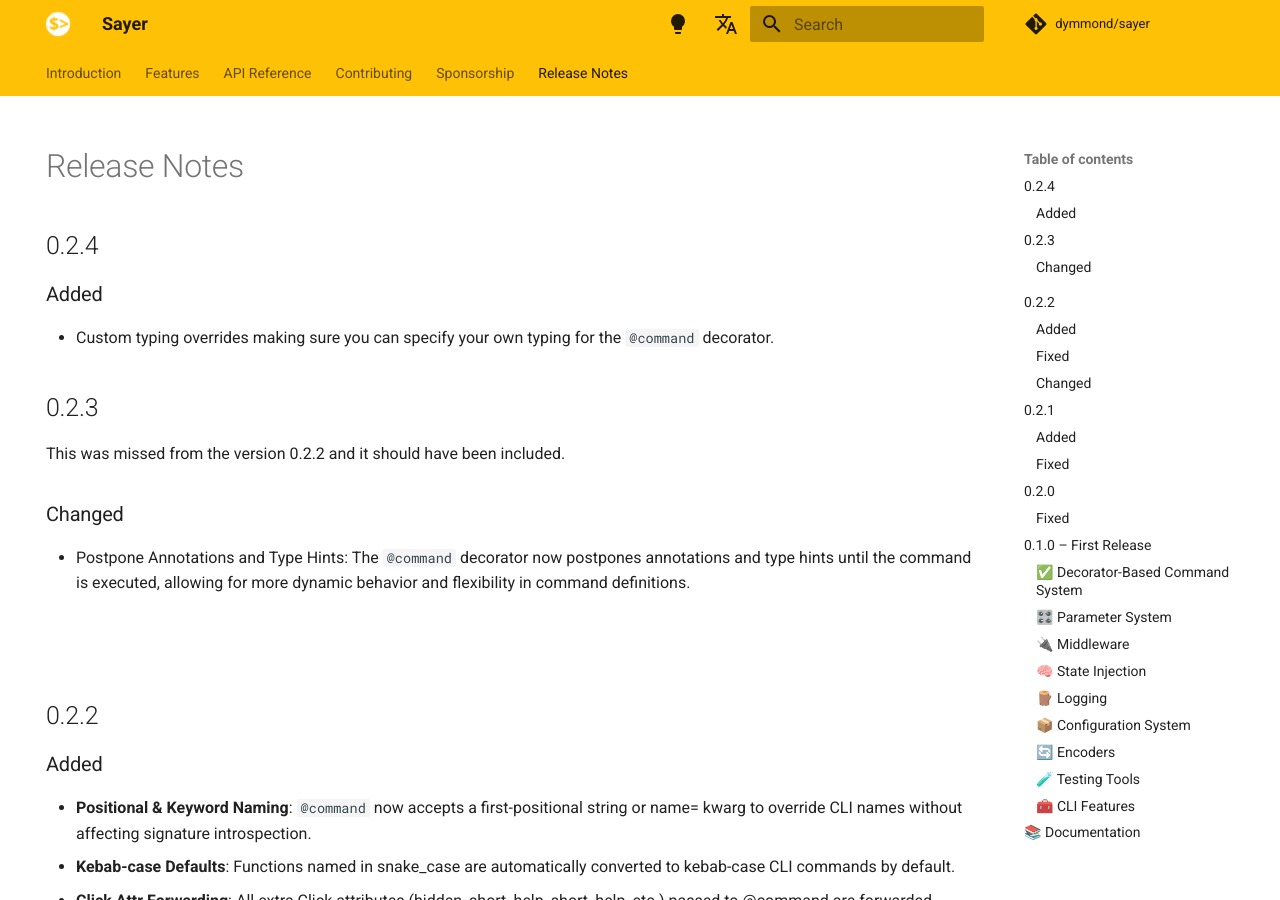
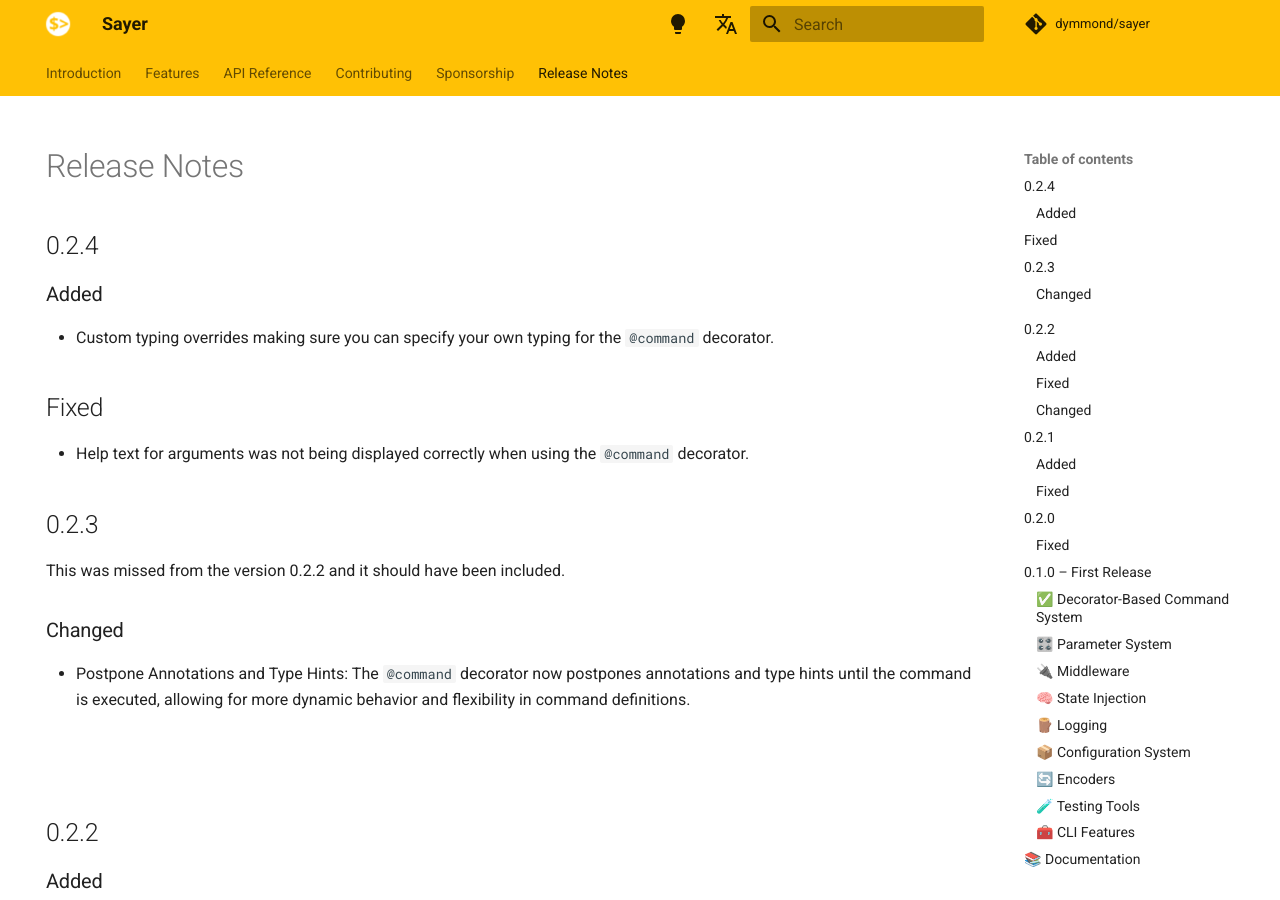
Before and after one commit to dymmond/sayer, an MkDocs documentation site: the page built from docs/release-notes.md, in a window 1280 px wide and 900 px high. Built offline with MkDocs 1.6.1 and Material for MkDocs 9.7.7, drawn with Linux system fonts in a browser that asks for light colours; comment, search, counter and statistics services are not loaded.

Commit message:
Fix help text for arguments in release ntoes

```diff
--- a/docs/release-notes.md
+++ b/docs/release-notes.md
@@ -8,6 +8,10 @@ hide:
 ### Added
 
 - Custom typing overrides making sure you can specify your own typing for the `@command` decorator.
+
+## Fixed
+
+- Help text for arguments was not being displayed correctly when using the `@command` decorator.
 
 ## 0.2.3
 
```
